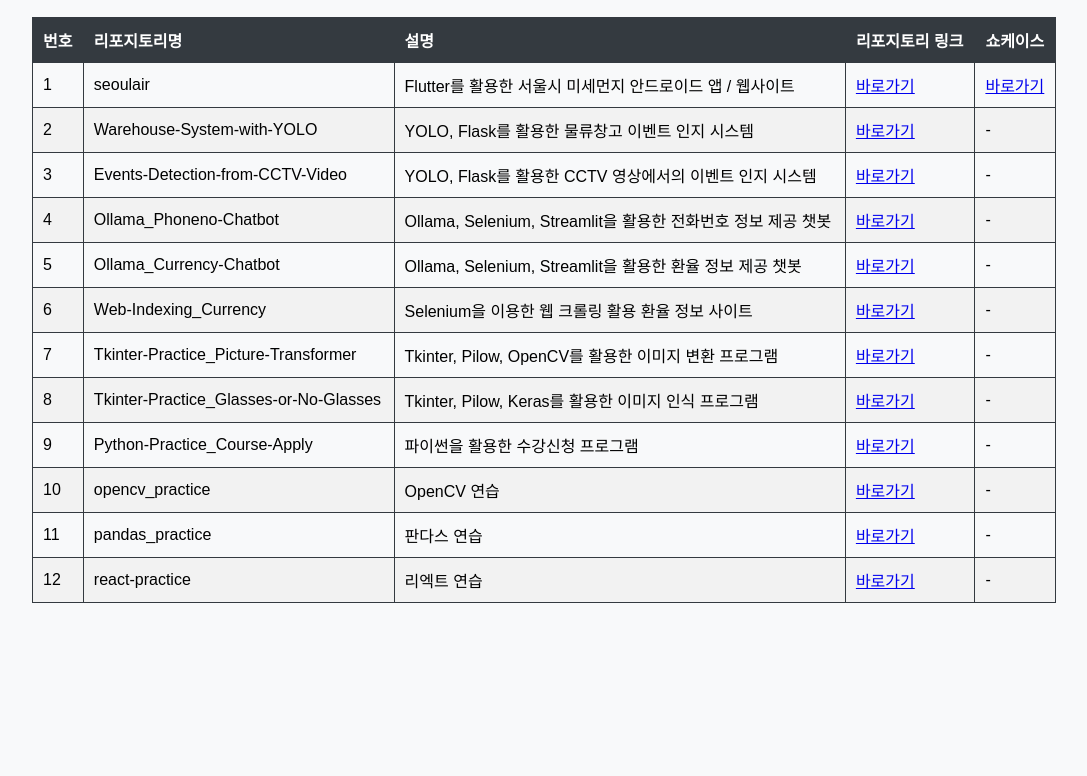
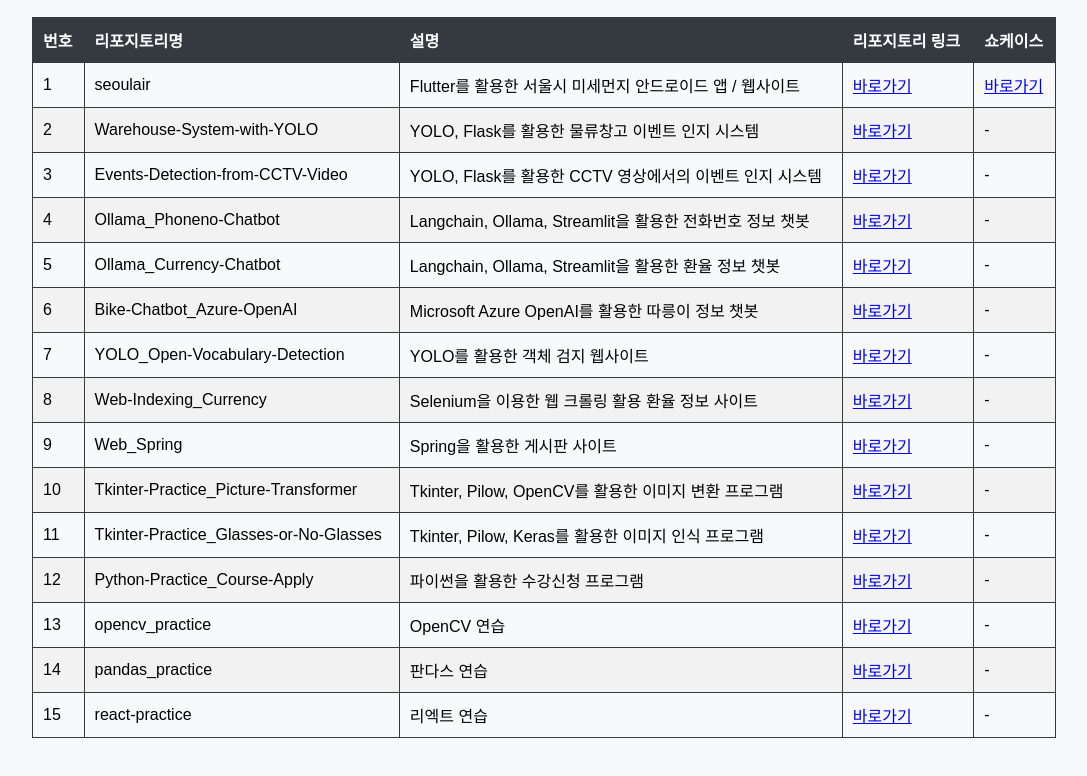
Before and after one commit to junny1117/junny1117.github.io, a plain HTML site: page index.html in a window 1280 px wide. Shown: the part 88-864 px from the top of the page, without its empty margins (96-1183 px from the left). Before the commit the page ends 800 px from the top, so only its background shows below. Drawn offline with Linux system fonts and the light colour scheme.

Commit message:
Update index.html

```diff
--- a/index.html
+++ b/index.html
@@ -130,21 +130,37 @@
         <tr>
           <td>4</td>
           <td>Ollama_Phoneno-Chatbot</td>
-          <td>Ollama, Selenium, Streamlit을 활용한 전화번호 정보 제공 챗봇</td>
-          <td><a href="https://github.com/junny1117/Ollama_Phoneno-Chatbot">바로가기</a></td>
+          <td>Langchain, Ollama, Streamlit을 활용한 전화번호 정보 챗봇</td>
+          <td><a href="https://github.com/junny1117/Phoneno-Chatbot_Ollama_gemma2-9b">바로가기</a></td>
           <td>-</td>
         </tr>
 
         <tr>
           <td>5</td>
           <td>Ollama_Currency-Chatbot</td>
-          <td>Ollama, Selenium, Streamlit을 활용한 환율 정보 제공 챗봇</td>
-          <td><a href="https://github.com/junny1117/Ollama_Currency-Chatbot">바로가기</a></td>
+          <td>Langchain, Ollama, Streamlit을 활용한 환율 정보 챗봇</td>
+          <td><a href="https://github.com/junny1117/Currency-Chatbot_Ollama_gemma2-9b">바로가기</a></td>
+          <td>-</td>
+        </tr>
+
+          <tr>
+          <td>6</td>
+          <td>Bike-Chatbot_Azure-OpenAI</td>
+          <td>Microsoft Azure OpenAI를 활용한 따릉이 정보 챗봇 </td>
+          <td><a href="https://github.com/junny1117/Bike-Chatbot_Azure-OpenAI">바로가기</a></td>
+          <td>-</td>
+        </tr>
+
+          <tr>
+          <td>7</td>
+          <td>YOLO_Open-Vocabulary-Detection</td>
+          <td>YOLO를 활용한 객체 검지 웹사이트 </td>
+          <td><a href="https://github.com/junny1117/YOLO_Open-Vocabulary-Detection">바로가기</a></td>
           <td>-</td>
         </tr>
 
         <tr>
-          <td>6</td>
+          <td>8</td>
           <td>Web-Indexing_Currency</td>
           <td>Selenium을 이용한 웹 크롤링 활용 환율 정보 사이트</td>
           <td><a href="https://github.com/junny1117/Web-Indexing_Currency">바로가기</a></td>
@@ -152,7 +168,15 @@
         </tr>
 
         <tr>
-          <td>7</td>
+          <td>9</td>
+          <td>Web_Spring</td>
+          <td>Spring을 활용한 게시판 사이트</td>
+          <td><a href="https://github.com/junny1117/Web_Spring">바로가기</a></td>
+          <td>-</td>
+        </tr>
+
+          <tr>
+          <td>10</td>
           <td>Tkinter-Practice_Picture-Transformer</td>
           <td>Tkinter, Pilow, OpenCV를 활용한 이미지 변환 프로그램</td>
           <td><a href="https://github.com/junny1117/Tkinter-Practice_Picture-Transformer">바로가기</a></td>
@@ -160,7 +184,7 @@
         </tr>
 
         <tr>
-          <td>8</td>
+          <td>11</td>
           <td>Tkinter-Practice_Glasses-or-No-Glasses</td>
           <td>Tkinter, Pilow, Keras를 활용한 이미지 인식 프로그램</td>
           <td><a href="https://github.com/junny1117/Tkinter-Practice_Glasses-or-No-Glasses">바로가기</a></td>
@@ -168,23 +192,24 @@
         </tr>
 
         <tr>
-          <td>9</td>
+          <td>12</td>
           <td>Python-Practice_Course-Apply</td>
           <td>파이썬을 활용한 수강신청 프로그램</td>
           <td><a href="https://github.com/junny1117/Python-Practice_Course-Apply">바로가기</a></td>
           <td>-</td>
         </tr>
 
-        <tr>
-          <td>10</td>
+          <tr>
+          <td>13</td>
           <td>opencv_practice</td>
           <td>OpenCV 연습</td>
           <td><a href="https://github.com/junny1117/opencv_practice">바로가기</a></td>
           <td>-</td>
         </tr>
 
+
         <tr>
-          <td>11</td>
+          <td>14</td>
           <td>pandas_practice</td>
           <td>판다스 연습</td>
           <td><a href="https://github.com/junny1117/pandas_practice">바로가기</a></td>
@@ -192,7 +217,7 @@
         </tr>
 
         <tr>
-          <td>12</td>
+          <td>15</td>
           <td>react-practice</td>
           <td>리엑트 연습</td>
           <td><a href="https://github.com/junny1117/react-practice">바로가기</a></td>
```
